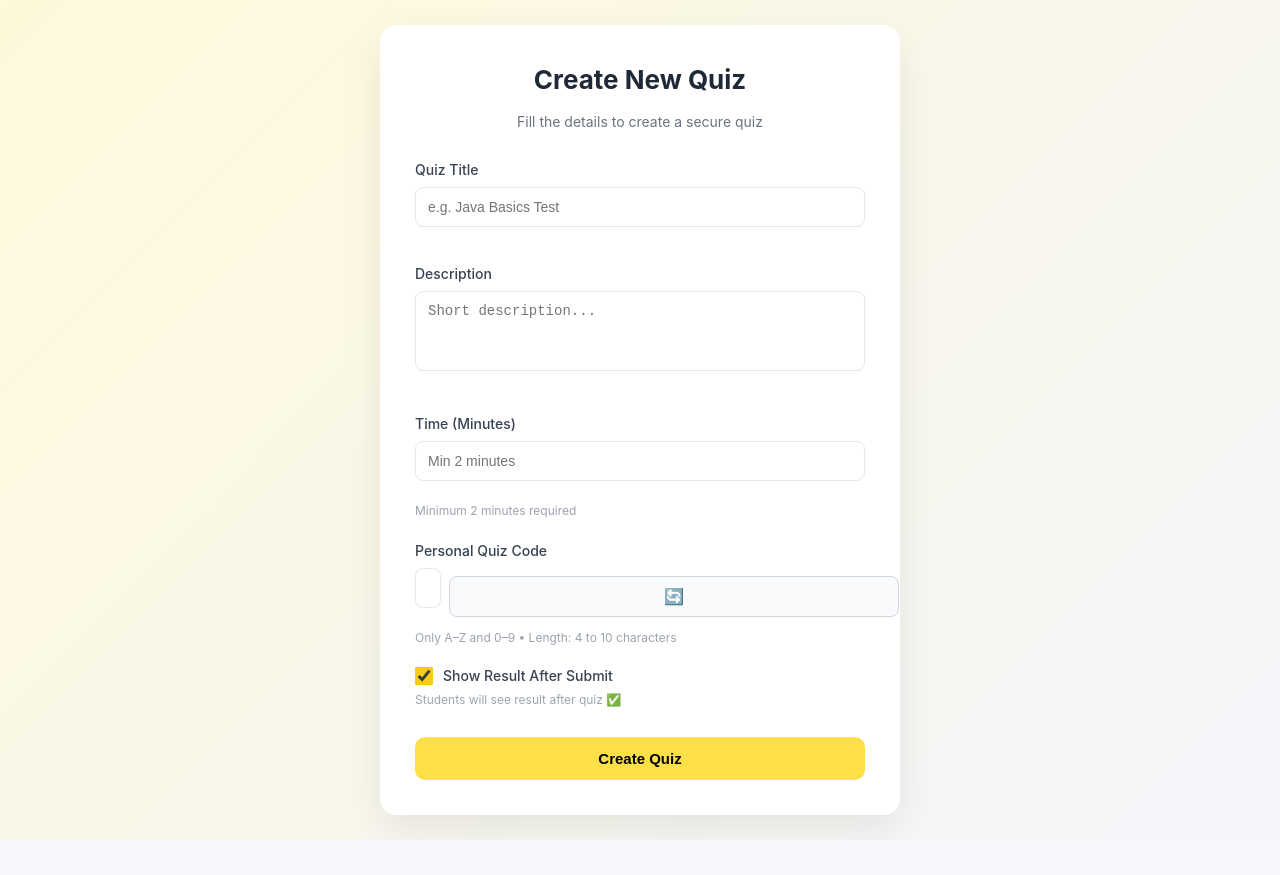
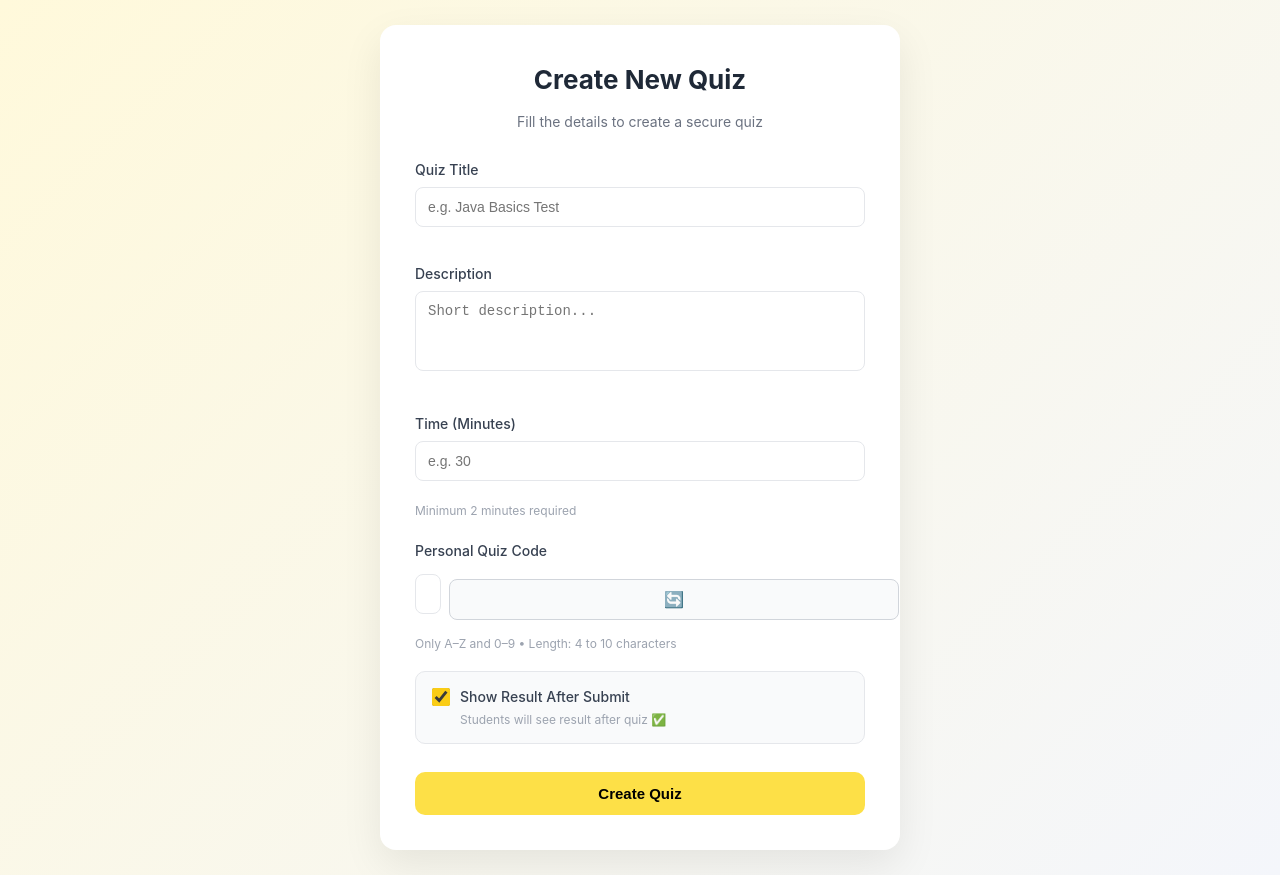
Before and after one commit to manasvora-web/Quiz-Master, a React (Create React App) app in the folder frontend/: page /organizer/create in a window 1280 px wide. Before the commit the page ends 840 px from the top, so only its background shows below. Built offline with nearby package versions, Linux system fonts and the light colour scheme; no server answers; sample sign-in values are in the browser's storage.

Commit message:
Add login debug logs

```diff
--- a/frontend/src/pages/CreateQuiz.jsx
+++ b/frontend/src/pages/CreateQuiz.jsx
@@ -53,7 +53,7 @@ export default function CreateQuiz() {
 
     /* TIME LIMIT — no negative */
     if (name === "time_limit") {
-      if (Number(value) < 0) value = "";
+      if (value.includes("-") || Number(value) < 0) return;
     }
 
     setForm(prev => ({
@@ -217,8 +217,8 @@ export default function CreateQuiz() {
             <input
               type="number"
               name="time_limit"
-              placeholder="Min 2 minutes"
-              min="2"
+              placeholder="e.g. 30"
+              min="0"
               value={form.time_limit}
               onChange={handleChange}
               className={errors.time_limit ? "input-error" : ""}
--- a/frontend/src/styles/createQuiz.css
+++ b/frontend/src/styles/createQuiz.css
@@ -45,7 +45,7 @@
   color: #374151;
 }
 
-.create-field input,
+.create-field input:not([type="checkbox"]),
 .create-field textarea {
   margin-top: 6px;
   width: 100%;
@@ -61,7 +61,7 @@
   height: 80px;
 }
 
-.create-field input:focus,
+.create-field input:not([type="checkbox"]):focus,
 .create-field textarea:focus {
   outline: none;
   border-color: #facc15;
@@ -169,7 +169,7 @@
   background: #e5e7eb;
 }
 
-/* ================= CHECKBOX LABEL ================= */
+/* ================= CHECKBOX LABEL & TOGGLE ================= */
 .checkbox-label {
   display: flex;
   align-items: center;
@@ -186,6 +186,26 @@
   accent-color: #facc15;
   flex-shrink: 0;
   margin: 0;
+}
+
+/* RESULT TOGGLE CARD */
+.result-toggle {
+  background: #f9fafb;
+  padding: 14px 16px;
+  border-radius: 10px;
+  border: 1px solid #e5e7eb;
+  display: flex;
+  flex-direction: column;
+}
+
+.result-toggle .checkbox-label {
+  margin-top: 0;
+  margin-bottom: 4px;
+}
+
+.result-toggle small {
+  margin-top: 0;
+  margin-left: 28px;
 }
 
 /* ================= CONFIRM POPUP ================= */
```
